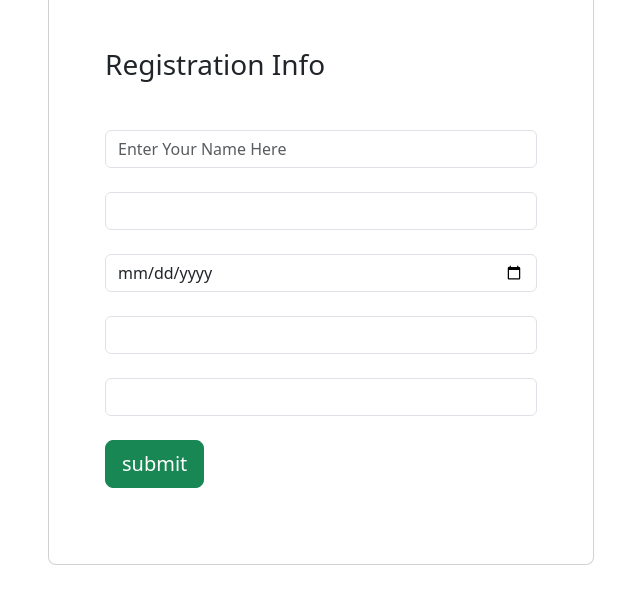
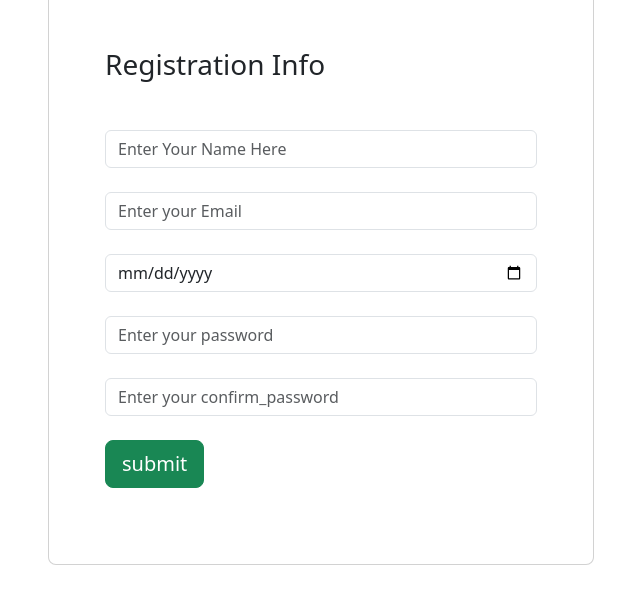
Before and after one commit to Beno-Jeffry-B/flask-applications, a Flask app: page / in a window 1280 px wide. Shown: the part 457-1070 px from the top of the page, without its empty margins (319-959 px from the left). Run offline with Flask 3, Linux system fonts and the light colour scheme.

Commit message:
successfully finished a signup page which stores info in DB after validations if any validations occurs it results in flash errors

```diff
--- a/day7/flask loginform/app.py
+++ b/day7/flask loginform/app.py
@@ -1,7 +1,8 @@
-from flask import Flask, render_template,request
+from flask import Flask, render_template,request,flash
 from flask_sqlalchemy import SQLAlchemy
 from flask_wtf import FlaskForm
-from wtforms import StringField,SubmitField,PasswordField,DateField
+from wtforms import StringField,SubmitField,PasswordField,DateField,EmailField
+from wtforms.validators import DataRequired ,Length ,EqualTo ,Email
 
 
 
@@ -14,21 +15,36 @@ app.secret_key = "secret"
 
 #defining model
 class User(db.Model):
-    id = db.Column(db.Integer,primary_key=True)
-    user_name = db.Column(db.String(30))
-    email = db.Column(db.String(45))
-    date_of_birth = db.Column(db.Date)
-    password = db.Column(db.String(30))
+    id = db.Column(db.Integer,primary_key=True )
+    user_name = db.Column(db.String(30), nullable = False)
+    email = db.Column(db.String(45), nullable = False)
+    date_of_birth = db.Column(db.Date, nullable = False)
+    password = db.Column(db.String(30) ,nullable = False)
 
 
 #defining forms
 class Signup_form(FlaskForm):
-    user_name = StringField(label='name')
-    email = StringField(label="email")
-    date_of_birth = DateField(label="date")
-    password = PasswordField(label="password")
-    confirm_password = PasswordField(label="confirm_password")
+    user_name = StringField(
+                            label='name',render_kw = {"placeholder": "Enter your name"},
+                            validators=[DataRequired(), Length(max=30)])
+
+    email = StringField(
+                            label="email",render_kw = {"placeholder": "Enter your Email"},
+                            validators=[ DataRequired(),Email(),Length(max=45)])
+
+    date_of_birth = DateField(
+                                label="date", render_kw = {"placeholder": "Enter your date of birth"},
+                                 validators=[ DataRequired()]
+                            )
+
+    password = PasswordField(label="password",render_kw = {"placeholder": "Enter your password"},
+                             validators=[ DataRequired(), Length(max=30)])
+
+    confirm_password = PasswordField(label="confirm_password", render_kw = {"placeholder": "Enter your confirm_password"},
+                                     validators=[ DataRequired(),  EqualTo('password' , message="Passwords must match") ,Length(max=30)] )
+
     submit = SubmitField(label='submit')
+
 
 
 
@@ -44,23 +60,62 @@ def database_creation():
 def signup():
     signup_form  = Signup_form()
 
-    if request.method == "POST":
+    if signup_form.validate_on_submit():
 
         user_name = signup_form.user_name.data
         email   = signup_form.email.data
         date_of_birth   = signup_form.date_of_birth.data
         password    = signup_form.password.data
-        confirm_password    = signup_form.confirm_password.data
+
+        user1 = User(user_name =user_name, email=email , date_of_birth = date_of_birth ,password = password)
+
+        db.session.add(user1)
+        db.session.commit()
+
+        flash("Successfully stored in DB" , "success")
+
+    else:
+        if request.method == "POST":
+            for field_name, errors in signup_form.errors.items():
+                for err in errors:
+                    flash(f"{err}" ,"warning")
+
+
+
+    return render_template("index.html" , form = signup_form)
+
+
+
+
+if __name__ == "__main__":
+    database_creation()
+    app.run(debug=True)
 
 
 
 
 
-
-        user1 = User(user_name =user_name, email=email , date_of_birth = date_of_birth ,password = password)
-
-        print("user name : " , user_name)
+'''
+     signup_form.errors.items()
+     contains
+        dict_items([('email', ['Invalid email address.']), ('date_of_birth', ['Not a valid date value.']), ('confirm_password', ['Field must be equal to password.'])])
+when not all the validators works...
 
 
 
-    return render_template("index.html" , form = signup_form)
+    for eg :  if we gave
+    if signup_form.validate_on_submiting():
+
+    we will get the server error reason is because flask is intelligent enough of validates the things we given validate_on_ {name}
+    this name submitting is not in forms that why we got server error so
+
+    now it will work { if signup_form.validate_on_submit(): }
+
+
+    so the working mechanism is if block will check wheather all validators is satisfied and wheather it is POST ( when we click submit  ) ?
+    if not returns false no output shown even in terminal no warning will be shown regarding the validations
+
+
+    so we catch those warning in false blocl using form.errors
+
+'''
--- a/day7/flask loginform/templates/index.html
+++ b/day7/flask loginform/templates/index.html
@@ -13,6 +13,20 @@
 
 <body>
 
+    {% with msgs = get_flashed_messages(with_categories=true) %}
+    {% if msgs %}
+    {% for category, msg in msgs %}
+    <div class="d-flex justify-content-center">
+        <div class="alert alert-{{category}} alert-dismissible fade show text-center w-50" role="alert">
+            {{msg}}
+            <button type="button" class="btn-close" data-bs-dismiss="alert" aria-label="Close"></button>
+        </div>
+    </div>
+    {% endfor %}
+    {% endif %}
+    {% endwith %}
+
+
     <div class="container py-5 h-100">
         <div class="row d-flex justify-content-center align-items-center h-100">
             <div class="col-lg-8 col-xl-6">
@@ -24,7 +38,7 @@
                         <h3 class="mb-4 pb-2 pb-md-0 mb-md-5 px-md-2">Registration Info</h3>
 
                         <form class="px-md-2" method="post">
-
+                            {{form.hidden_tag()}}
                             <div class="form-outline mb-4">
                                 {{form.user_name(placeholder = "Enter Your Name Here" , class="form-control")}}
                             </div>
@@ -42,7 +56,7 @@
                             </div>
 
                             <div class="form-outline mb-4">
-                                {{form.password(class="form-control")}}
+                                {{form.confirm_password(class="form-control")}}
                             </div>
 
 
```
Also changed, not shown: day7/flask loginform/SampleDB.db (deleted), day7/flask loginform/instance/SampleDB.db (added).
